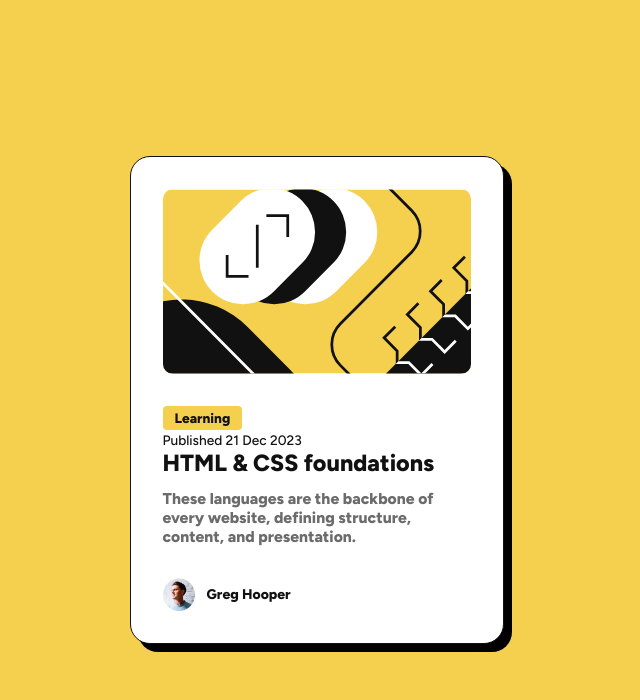
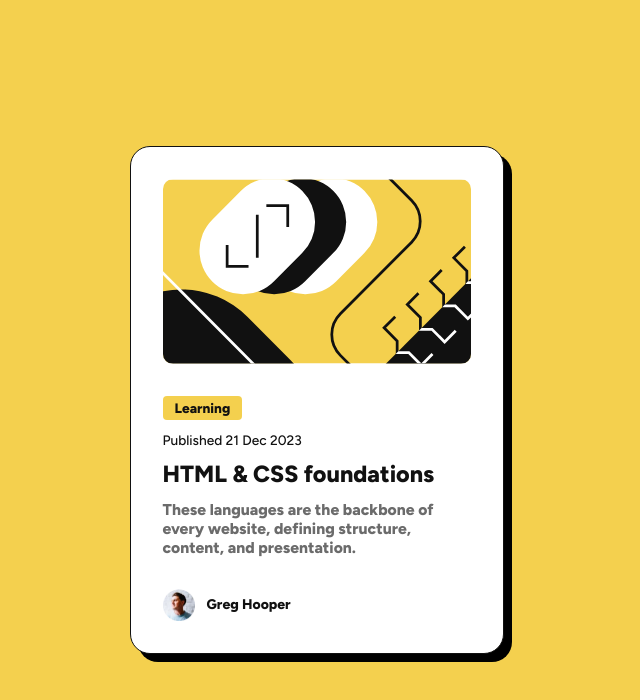
Before and after one commit to vholm33/blog-preview-card, a plain HTML site: page index.html in a window 1280 px wide. Shown: the whole page, without its empty margins (323-963 px from the left). Drawn offline with Linux system fonts and the light colour scheme.

Commit message:
Fix display flex on header

```diff
--- a/index.css
+++ b/index.css
@@ -196,6 +196,12 @@ main {
   gap: var(--spacing-150);
 }
 
+.course-card__header {
+  display: flex;
+  flex-direction: column;
+  gap: var(--spacing-150);
+}
+
 .course-card__category {
   width: max-content;
   border-radius: var(--br-xs);
```
